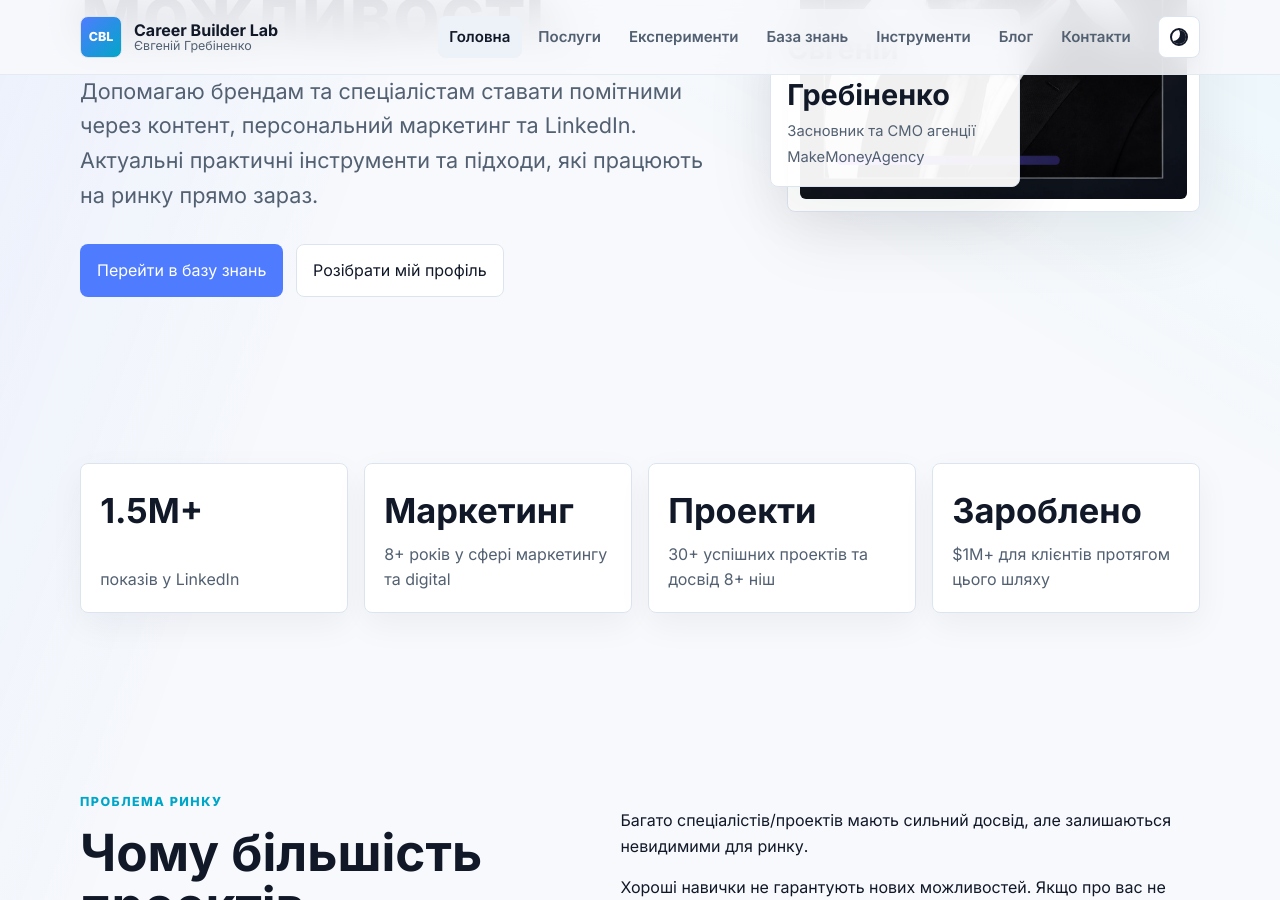
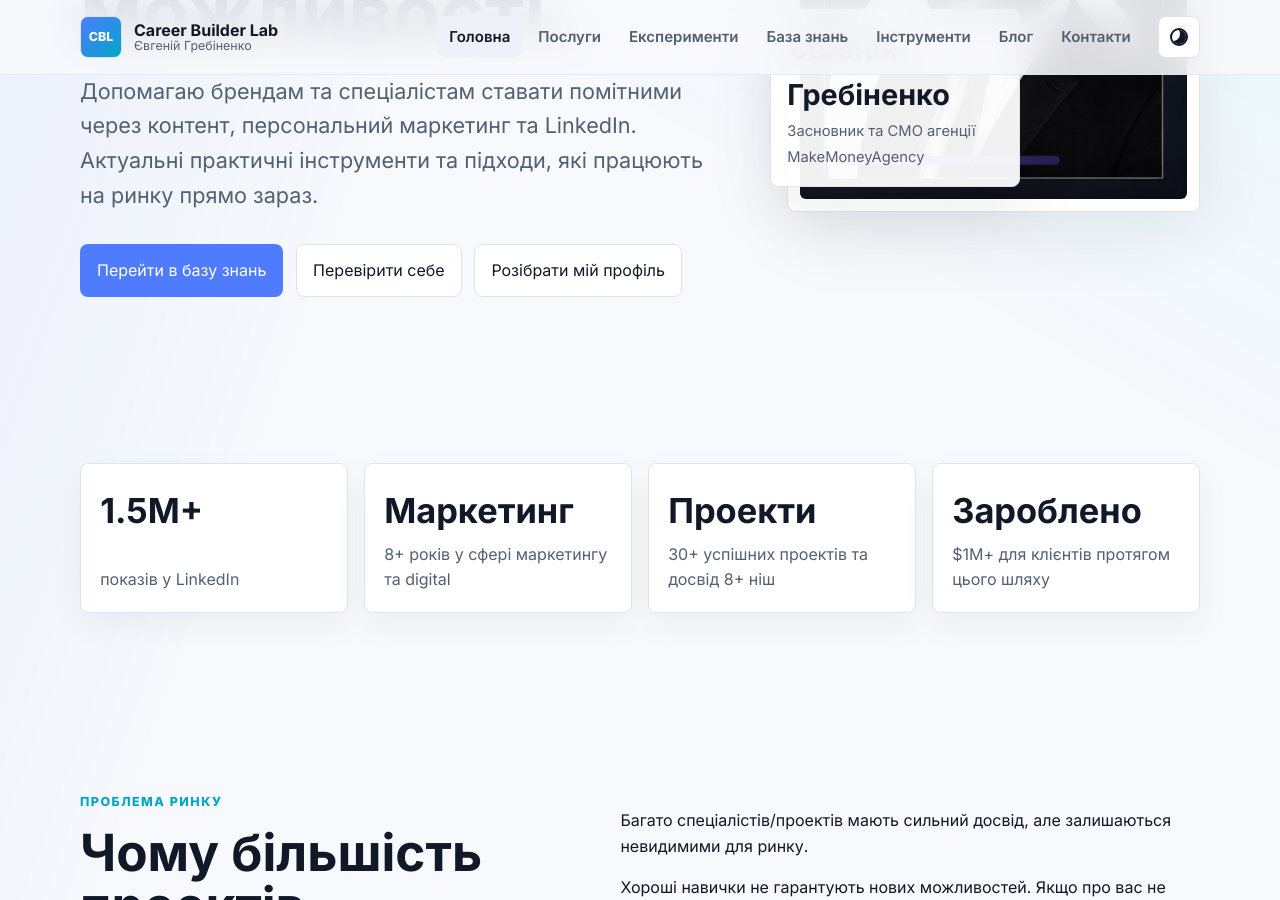
Before and after one commit to jenya112115-source/careerbuilderlab, a Jekyll site: the page built from index.html, in a window 1280 px wide and 900 px high, scrolled down 573 px. Built offline with Jekyll 4.4.1, drawn with Linux system fonts in a browser that asks for light colours.

Commit message:
Add files via upload

```diff
--- a/index.html
+++ b/index.html
@@ -12,6 +12,7 @@ description: "Перетворюю експертизу на видимість,
       <p class="lead">Допомагаю брендам та спеціалістам ставати помітними через контент, персональний маркетинг та LinkedIn. Актуальні практичні інструменти та підходи, які працюють на ринку прямо зараз.</p>
       <div class="button-row">
         <a class="button primary" href="{{ '/free/' | relative_url }}">Перейти в базу знань</a>
+        <a class="button secondary" href="{{ '/tools/' | relative_url }}">Перевірити себе</a>
         <a class="button secondary" href="{{ '/services/linkedin-visibility-audit/' | relative_url }}">Розібрати мій профіль</a>
       </div>
     </div>
```
